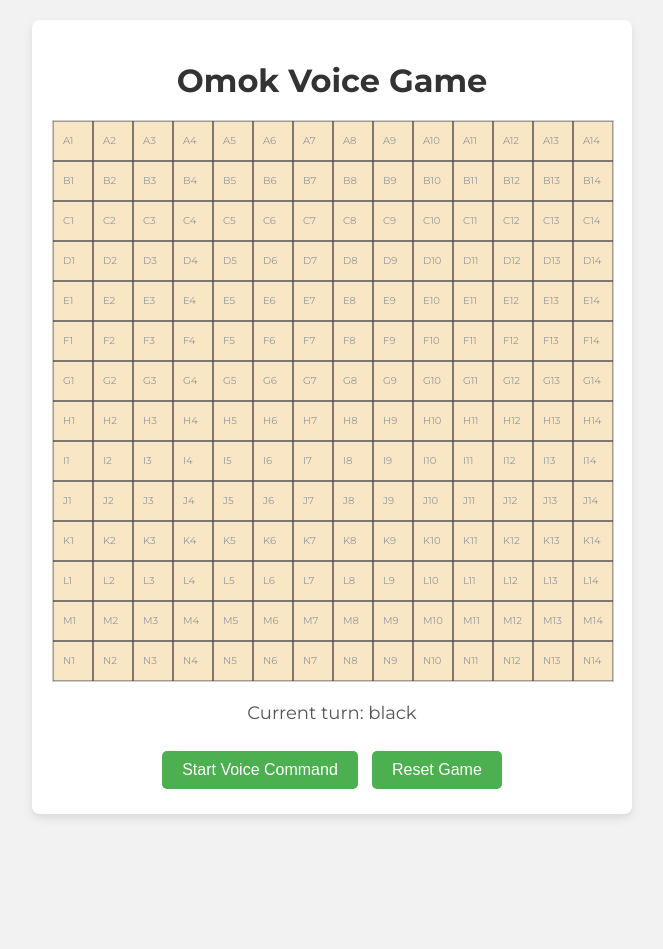
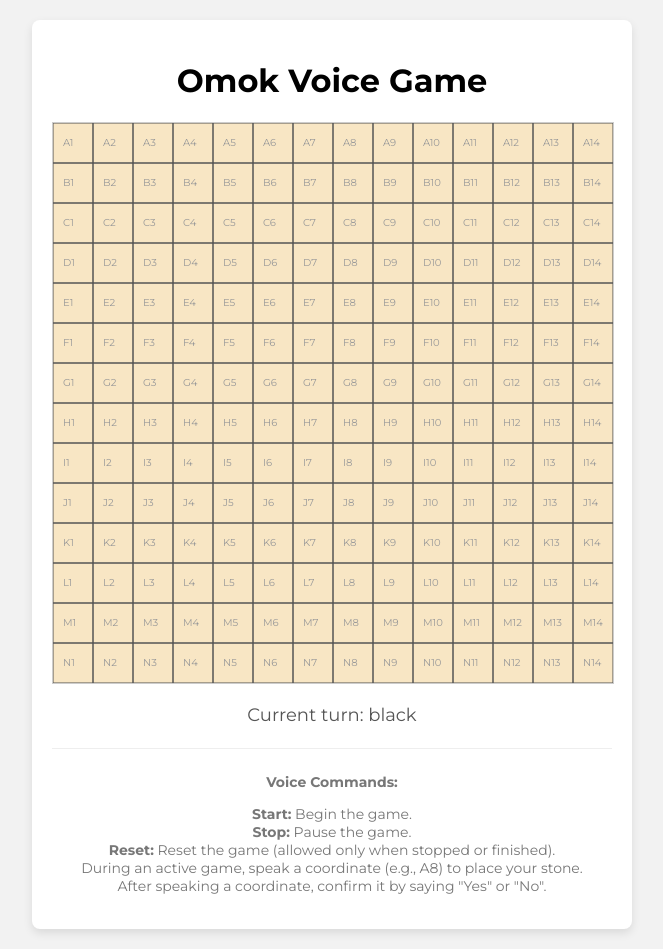
Before and after one commit to VoiceGaming/omok_web, a Flask app: page / in a window 1280 px wide. Shown: the whole page, without its empty margins (308-971 px from the left). Before the commit the page ends 818 px from the top, so only its background shows below. Run offline with Flask 3, Linux system fonts and the light colour scheme.

Commit message:
Delete : buttons, only Voice

```diff
--- a/templates/index.html
+++ b/templates/index.html
@@ -12,14 +12,10 @@
       margin: 0;
       padding: 20px;
       display: flex;
+      flex-direction: column;
       justify-content: center;
       align-items: center;
       min-height: 100vh;
-    }
-    h1 {
-      color: #333;
-      margin-bottom: 20px;
-      text-align: center;
     }
     #game-container {
       background: #fff;
@@ -28,6 +24,7 @@
       padding: 20px;
       max-width: 600px;
       width: 100%;
+      text-align: center;
     }
     #board {
       border: 1px solid #ccc;
@@ -38,29 +35,15 @@
     #messages {
       font-size: 18px;
       color: #555;
-      text-align: center;
       margin-bottom: 20px;
       min-height: 24px;
     }
-    #controls {
-      text-align: center;
-    }
-    #controls button {
-      background: #4CAF50;
-      color: #fff;
-      border: none;
-      padding: 10px 20px;
-      margin: 5px;
-      border-radius: 5px;
-      font-size: 16px;
-      cursor: pointer;
-      transition: background 0.3s ease;
-    }
-    #controls button:hover {
-      background: #45a049;
-    }
-    #controls button:focus {
-      outline: none;
+    #instructions {
+      font-size: 14px;
+      color: #777;
+      border-top: 1px solid #eee;
+      padding-top: 10px;
+      margin-top: 20px;
     }
   </style>
 </head>
@@ -68,10 +51,16 @@
   <div id="game-container">
     <h1>Omok Voice Game</h1>
     <canvas id="board" width="560" height="560"></canvas>
-    <div id="messages">Loading game state...</div>
-    <div id="controls">
-      <button id="start-btn">Start Voice Command</button>
-      <button id="reset-btn">Reset Game</button>
+    <div id="messages">Say "Start" to begin the game.</div>
+    <div id="instructions">
+      <p><strong>Voice Commands:</strong></p>
+      <ul style="list-style: none; padding: 0;">
+        <li><strong>Start:</strong> Begin the game.</li>
+        <li><strong>Stop:</strong> Pause the game.</li>
+        <li><strong>Reset:</strong> Reset the game (allowed only when stopped or finished).</li>
+        <li>During an active game, speak a coordinate (e.g., A8) to place your stone.</li>
+        <li>After speaking a coordinate, confirm it by saying "Yes" or "No".</li>
+      </ul>
     </div>
   </div>
   <script>
@@ -80,8 +69,15 @@
     const canvas = document.getElementById("board");
     const ctx = canvas.getContext("2d");
     const messagesDiv = document.getElementById("messages");
-    const startBtn = document.getElementById("start-btn");
-    const resetBtn = document.getElementById("reset-btn");
+
+    // 게임 상태 변수
+    let gameActive = false;  // 게임 진행 중이면 true
+    let gamePaused = false;  // 일시정지 상태이면 true
+
+    // 음성 상태: "idle", "coordinate", "confirmation"
+    let voiceState = "idle";
+    let pendingRow = null;
+    let pendingCol = null;
 
     // 그리드 및 좌표 라벨 그리기
     function drawBoard(boardData) {
@@ -139,6 +135,8 @@
           drawBoard(data.board);
           if(data.winner) {
             messagesDiv.innerText = "Winner: " + data.winner;
+            gameActive = false;
+            voiceState = "idle";
           } else {
             messagesDiv.innerText = "Current turn: " + data.current_player;
           }
@@ -161,61 +159,121 @@
       recognition.continuous = true;
 
       recognition.onresult = function(event) {
-        const transcript = event.results[event.results.length - 1][0].transcript.trim();
-        messagesDiv.innerText = "You said: " + transcript;
+        const transcript = event.results[event.results.length - 1][0].transcript.trim().toLowerCase();
+        console.log("Recognized:", transcript);
+
+        // 우선 전역 명령어 처리
+        if(transcript === "start") {
+          if(!gameActive) {
+            gameActive = true;
+            gamePaused = false;
+            voiceState = "coordinate";
+            messagesDiv.innerText = "Game started. Please say a coordinate (e.g., A8).";
+            fetchGameState();
+          } else {
+            messagesDiv.innerText = "Game is already active.";
+          }
+          return;
+        }
+        if(transcript === "stop") {
+          if(gameActive) {
+            gameActive = false;
+            gamePaused = true;
+            recognition.stop();
+            voiceState = "idle";
+            messagesDiv.innerText = "Game paused. Say 'Start' to resume or 'Reset' to restart.";
+          } else {
+            messagesDiv.innerText = "Game is not active.";
+          }
+          return;
+        }
+        if(transcript === "reset") {
+          if(!gameActive || gamePaused) {
+            fetch('/api/game/reset', { method: "POST" })
+              .then(response => response.json())
+              .then(data => {
+                drawBoard(data.board);
+                messagesDiv.innerText = "Game reset. Say 'Start' to begin.";
+                gameActive = false;
+                gamePaused = false;
+                voiceState = "idle";
+              })
+              .catch(err => console.error("Reset error:", err));
+          } else {
+            messagesDiv.innerText = "Cannot reset while game is active. Say 'Stop' first.";
+          }
+          return;
+        }
+
+        // 게임이 활성화 중일 때만 좌표 처리
+        if(gameActive) {
+          if(voiceState === "coordinate") {
+            // 좌표 입력 처리 (예: "A8" 또는 "A 8")
             let parts = transcript.split(" ");
-        if (parts.length < 2) {
+            if(parts.length < 2) {
               const match = transcript.match(/^([A-Za-z])\s*([0-9]+)$/);
-          if (match) {
+              if(match) {
                 parts = [match[1], match[2]];
               }
             }
             if(parts.length < 2) {
-          messagesDiv.innerText = "Could not parse the command. Please try again.";
+              messagesDiv.innerText = "Could not parse the coordinate. Please try again.";
               return;
             }
-        let rowLetter = parts[0];
+            let rowLetter = parts[0].toUpperCase();
             let colPart = parts[1];
-
             const wordToNumber = {
               "one": 1, "two": 2, "three": 3, "four": 4, "five": 5,
               "six": 6, "seven": 7, "eight": 8, "nine": 9, "ten": 10,
               "eleven": 11, "twelve": 12, "thirteen": 13, "fourteen": 14
             };
-
             let colNumber = parseInt(colPart);
-        if (isNaN(colNumber)) {
+            if(isNaN(colNumber)) {
               colNumber = wordToNumber[colPart.toLowerCase()];
             }
-        if (!colNumber) {
-          messagesDiv.innerText = "Invalid column input.";
+            if(!colNumber) {
+              messagesDiv.innerText = "Invalid column input. Please try again.";
               return;
             }
-        sendMove(rowLetter, colNumber);
+            // 입력 좌표를 pending 상태로 저장 후 확인 요청
+            pendingRow = rowLetter;
+            pendingCol = colNumber;
+            messagesDiv.innerText = "You said: " + rowLetter + colNumber + ". Is that correct? Say Yes or No.";
+            voiceState = "confirmation";
+          }
+          else if(voiceState === "confirmation") {
+            if(transcript === "yes") {
+              sendMove(pendingRow, pendingCol);
+              voiceState = "coordinate";
+            } else if(transcript === "no") {
+              messagesDiv.innerText = "Okay, please say the coordinate again.";
+              voiceState = "coordinate";
+            } else {
+              messagesDiv.innerText = "Please answer with Yes or No.";
+            }
+          }
+        } else {
+          messagesDiv.innerText = "Say 'Start' to begin the game.";
+        }
       };
 
       recognition.onerror = function(event) {
         messagesDiv.innerText = "Error in recognition: " + event.error;
       };
+
+      // 자동 재시작: 게임이 활성 상태라면 계속 듣기
+      recognition.onend = function() {
+        if(gameActive) {
+          recognition.start();
+        }
+      };
+
+      // 페이지 로드 후 즉시 음성 인식 시작
+      recognition.start();
+      messagesDiv.innerText = "Listening... Say 'Start' to begin.";
     }
 
-    startBtn.addEventListener("click", function() {
-      if (recognition) {
-        recognition.start();
-        messagesDiv.innerText = "Listening continuously...";
-      }
-    });
-
-    resetBtn.addEventListener("click", function() {
-      fetch('/api/game/reset', { method: "POST" })
-        .then(response => response.json())
-        .then(data => {
-          drawBoard(data.board);
-          messagesDiv.innerText = "Game reset. Current turn: " + data.current_player;
-        })
-        .catch(err => console.error("Reset error:", err));
-    });
-
+    // 페이지 로드시 게임 상태 불러오기 (게임은 기본적으로 시작 전)
     fetchGameState();
   </script>
 </body>
```
Lines whose indentation alone changed are shown as unchanged.
